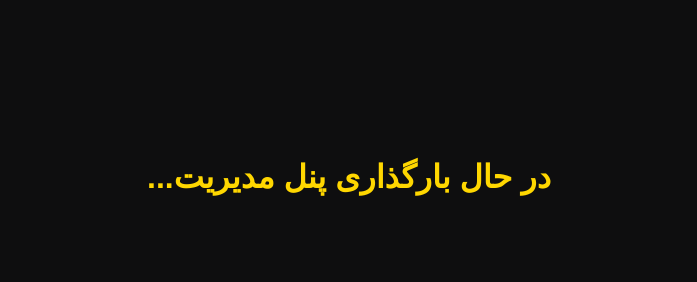
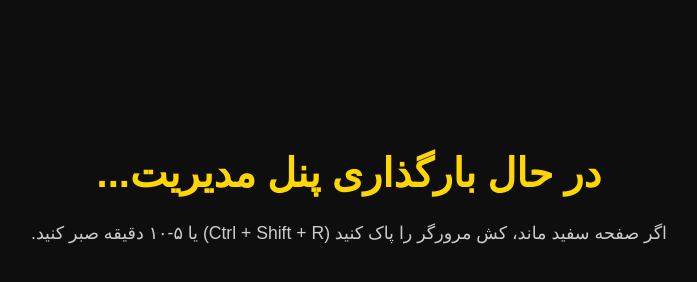
Before and after one commit to softshiraz/web, a plain HTML site: page admin/index.html in a window 1280 px wide. Shown: the whole page, without its empty margins (291-988 px from the left). Drawn offline with Linux system fonts and the light colour scheme; a web font is replaced by a local one.

Commit message:
Update index.html

```diff
--- a/admin/index.html
+++ b/admin/index.html
@@ -3,22 +3,33 @@
 <head>
     <meta charset="utf-8" />
     <meta name="viewport" content="width=device-width, initial-scale=1.0" />
+    <meta http-equiv="X-UA-Compatible" content="IE=edge" />
     <title>مدیریت اکران‌ها - سافت شیراز</title>
+    <link href="https://cdn.jsdelivr.net/gh/rastikerdar/vazirmatn@v33.003/dist/font-face.css" rel="stylesheet">
     <script src="https://unpkg.com/static-cms@latest/dist/static-cms.js"></script>
-  <link href="https://cdn.jsdelivr.net/gh/rastikerdar/vazirmatn@v33.003/dist/font-face.css" rel="stylesheet">
     <style>
         body {
             font-family: "Vazirmatn", sans-serif;
-      background: #0e0e0f;
-      color: #ffd700;
+            background: var(--bg-color, #0e0e0f);
+            color: var(--text-color, #fff);
             direction: rtl;
             text-align: center;
             padding: 50px 20px;
+            margin: 0;
         }
-    h1 { margin-top: 100px; }
+        h1 {
+            color: #ffd700;
+            margin-top: 100px;
+            font-size: 2.5rem;
+        }
+        p {
+            color: #ccc;
+            font-size: 1.1rem;
+        }
     </style>
 </head>
 <body>
     <h1>در حال بارگذاری پنل مدیریت...</h1>
+    <p>اگر صفحه سفید ماند، کش مرورگر را پاک کنید (Ctrl + Shift + R) یا ۵-۱۰ دقیقه صبر کنید.</p>
 </body>
 </html>
```
Lines whose indentation alone changed are shown as unchanged.
